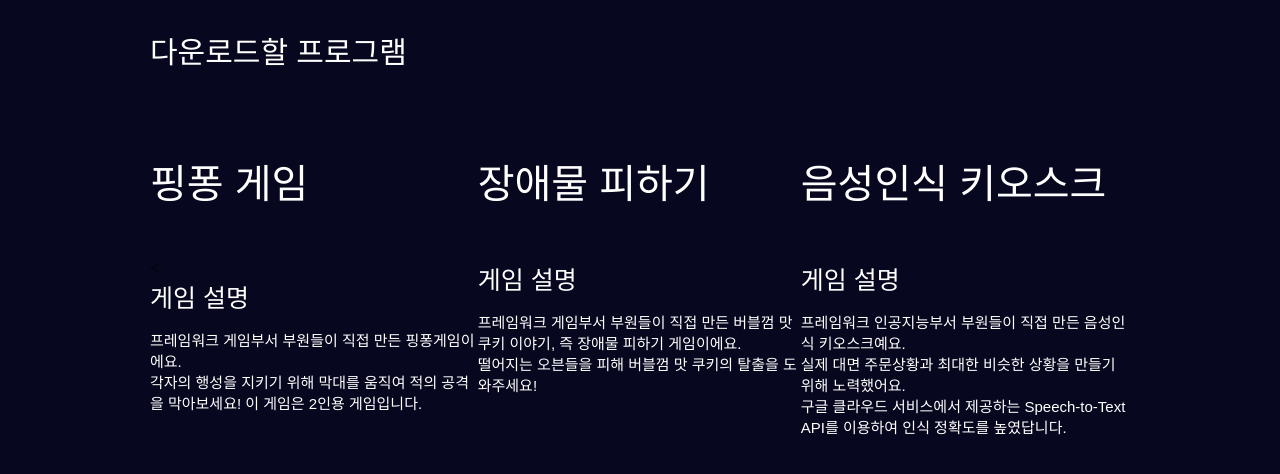
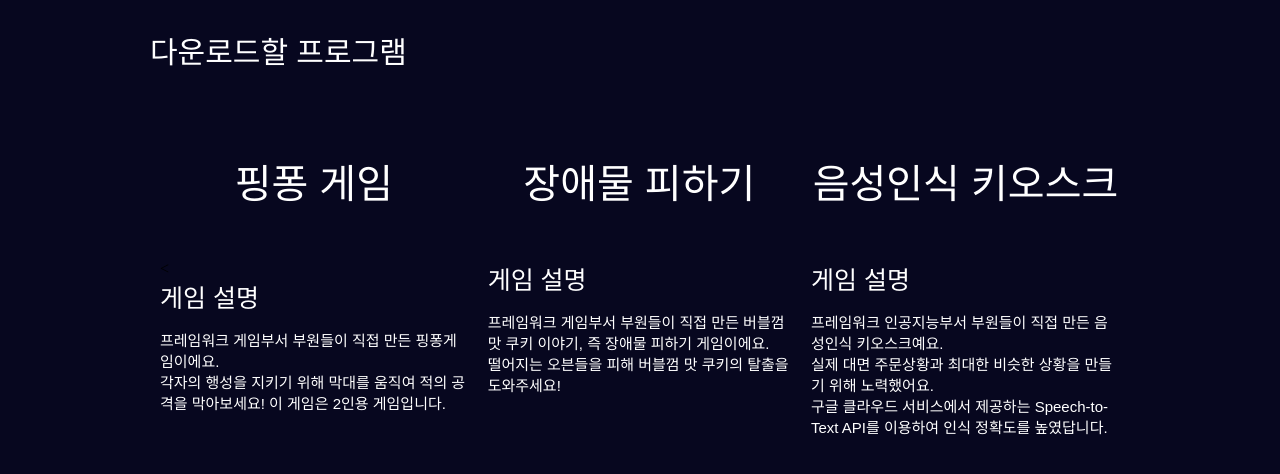
Before and after one commit to jongmincheon/framework, a plain HTML site: page products.html in a window 1280 px wide. Shown: the part 102-576 px from the top of the page. Drawn offline with Linux system fonts and the light colour scheme; a web font is replaced by a local one.

Commit message:
Update style.css

```diff
--- a/style.css
+++ b/style.css
@@ -211,6 +211,7 @@ li:hover{
 .products-contents{
     display: flex;
     flex-direction: column;
+    margin: 0 10px;
 }
 
 .products-game{
@@ -235,6 +236,7 @@ li:hover{
     color: white;
     text-decoration: none;
     margin-bottom: 50px;
+    text-align: center;
 }
 
 .download:hover{
```
